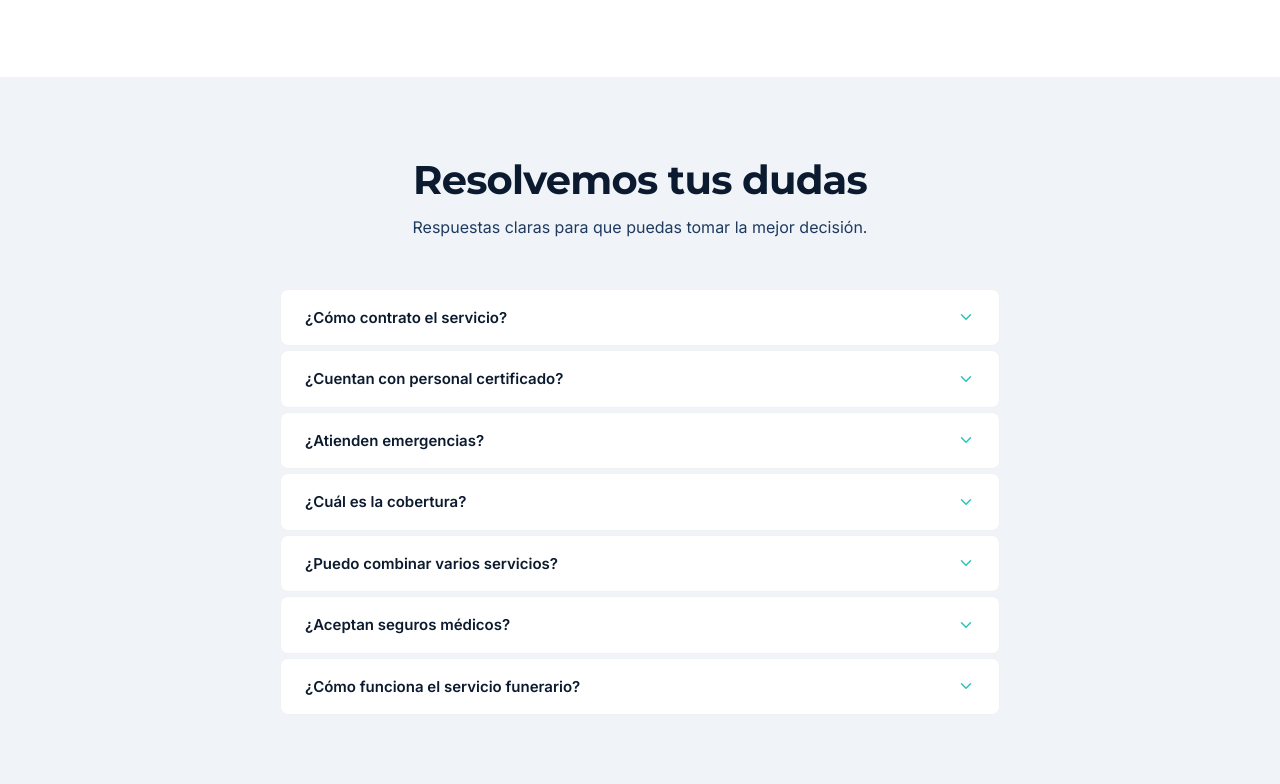
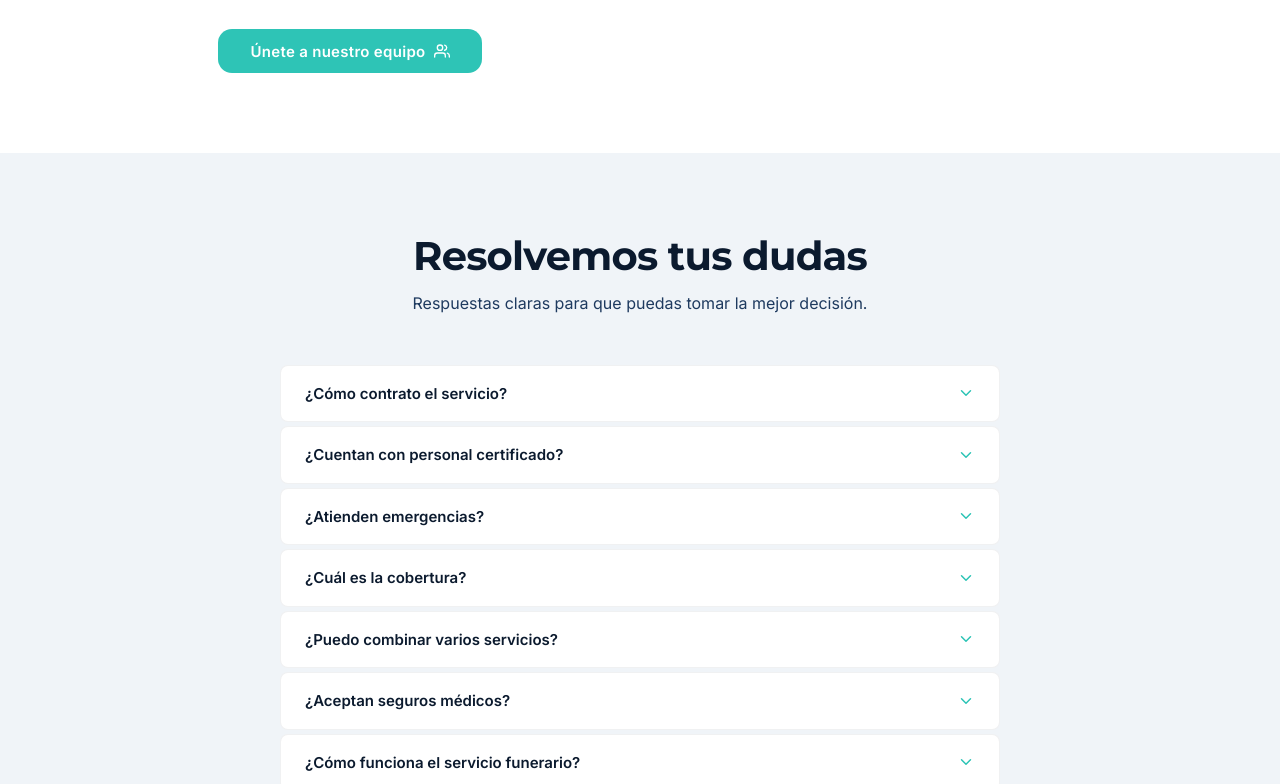
Before and after one commit to sly-esc/servicios-de-luna, a plain HTML site: page img/index.html in a window 1280 px wide. Shown: the part 5796-6580 px from the top of the page. Drawn offline with Linux system fonts and the light colour scheme; files whose address does not match are found by name.

Commit message:
Redirigir botón Únete al equipo a WhatsApp

```diff
--- a/img/index.html
+++ b/img/index.html
@@ -1504,6 +1504,12 @@
                 <div class="stat-number">24/7</div>
                 <div class="stat-label">Atención los 365 días</div>
               </div>
+            </div>
+            <div style="margin-top: 32px; text-align: center">
+              <a href="https://wa.me/5215540036237?text=Hola%2C%20vengo%20de%20la%20p%C3%A1gina%20web%20y%20me%20interesa%20unirme%20al%20equipo%20de%20Servicios%20de%20Luna.%20Me%20gustar%C3%ADa%20enviar%20mi%20curr%C3%ADculum." target="_blank" rel="noopener" class="btn-primary" data-od-id="btn-unete">
+                Únete a nuestro equipo
+                <svg width="16" height="16" viewBox="0 0 24 24" fill="none" stroke="currentColor" stroke-width="2" stroke-linecap="round" stroke-linejoin="round"><path d="M17 21v-2a4 4 0 0 0-4-4H5a4 4 0 0 0-4 4v2"/><circle cx="9" cy="7" r="4"/><path d="M23 21v-2a4 4 0 0 0-3-3.87"/><path d="M16 3.13a4 4 0 0 1 0 7.75"/></svg>
+              </a>
             </div>
           </div>
           <div class="reveal reveal-delay-2">
@@ -1687,6 +1693,7 @@
             <a href="#nosotros">Nosotros</a>
             <a href="#testimonios">Testimonios</a>
             <a href="#contacto">Contacto</a>
+            <a href="https://wa.me/5215540036237?text=Hola%2C%20vengo%20de%20la%20p%C3%A1gina%20web%20y%20me%20interesa%20unirme%20al%20equipo%20de%20Servicios%20de%20Luna.%20Me%20gustar%C3%ADa%20enviar%20mi%20curr%C3%ADculum." target="_blank" rel="noopener">Únete a nuestro equipo</a>
           </div>
         </div>
         <div>
```
Also changed, not shown: index.html (+2 -2 lines), img/img/logo.jpg (deleted), 13 other files.
